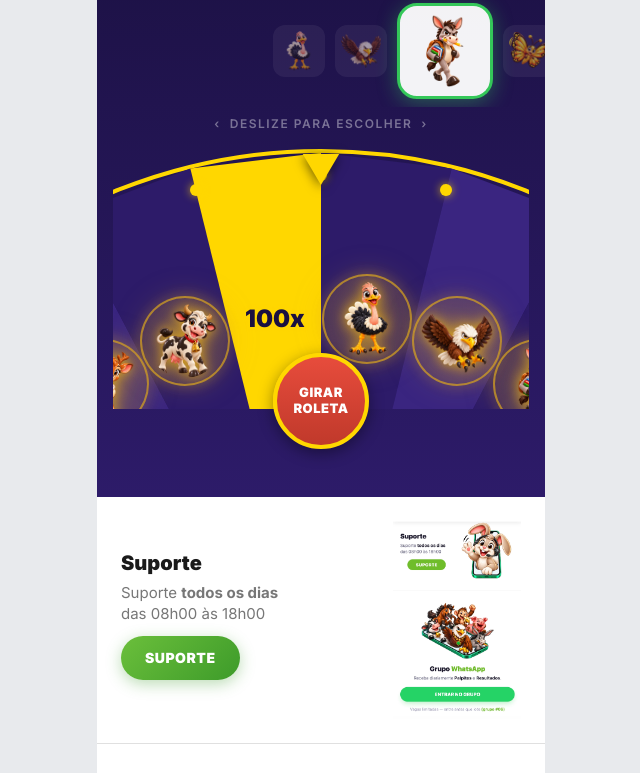
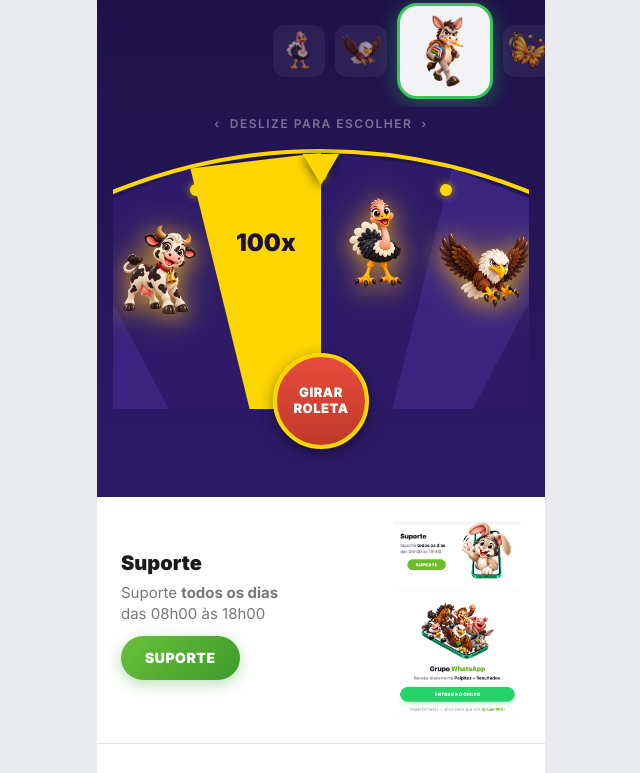
Before and after one commit to brendowbreda/bicho-catarinense, a plain HTML site: page index.html in a window 1280 px wide. Shown: the part 963-1736 px from the top of the page, without its empty margins (319-959 px from the left). Drawn offline with Linux system fonts and the light colour scheme.

Commit message:
Roleta: remove círculos dourados, deixa só sombra e bichos mais pro topo
Co-Authored-By: Claude Opus 4.6 <noreply@anthropic.com>

```diff
--- a/app.js
+++ b/app.js
@@ -1013,7 +1013,7 @@ function initRoletaWheel() {
 
     const midA = (a1 + a2) / 2;
     const midR = (midA * Math.PI) / 180;
-    const imgDist = 35;
+    const imgDist = 42;
     const ix = 50 + imgDist * Math.sin(midR);
     const iy = 50 - imgDist * Math.cos(midR);
     if (!isGolden && i < animals.length) {
--- a/index.html
+++ b/index.html
@@ -13,7 +13,7 @@
   <link rel="preconnect" href="https://fonts.googleapis.com">
   <link rel="preconnect" href="https://fonts.gstatic.com" crossorigin>
   <link href="https://fonts.googleapis.com/css2?family=Inter:wght@400;500;600;700;800;900&display=swap" rel="stylesheet">
-  <link rel="stylesheet" href="styles.css?v=57">
+  <link rel="stylesheet" href="styles.css?v=58">
 </head>
 <body>
 
@@ -903,6 +903,6 @@
 </div><!-- /app-viewport -->
 
 <script src="config.js?v=6"></script>
-<script src="app.js?v=21"></script>
+<script src="app.js?v=23"></script>
 </body>
 </html>
--- a/styles.css
+++ b/styles.css
@@ -2940,11 +2940,7 @@ img { max-width: 100%; display: block; }
   object-fit: contain;
   transform: translate(-50%, -50%);
   z-index: 2;
-  filter: drop-shadow(0 0 6px rgba(218,165,32,0.9)) drop-shadow(0 0 12px rgba(218,165,32,0.5));
-  border: 2px solid rgba(218,165,32,0.7);
-  border-radius: 50%;
-  background: radial-gradient(circle, rgba(218,165,32,0.2) 0%, rgba(218,165,32,0.05) 60%, transparent 80%);
-  padding: 6px;
+  filter: drop-shadow(0 4px 10px rgba(218,165,32,0.7)) drop-shadow(0 0 18px rgba(218,165,32,0.4));
 }
 
 .roleta-dot {
```
